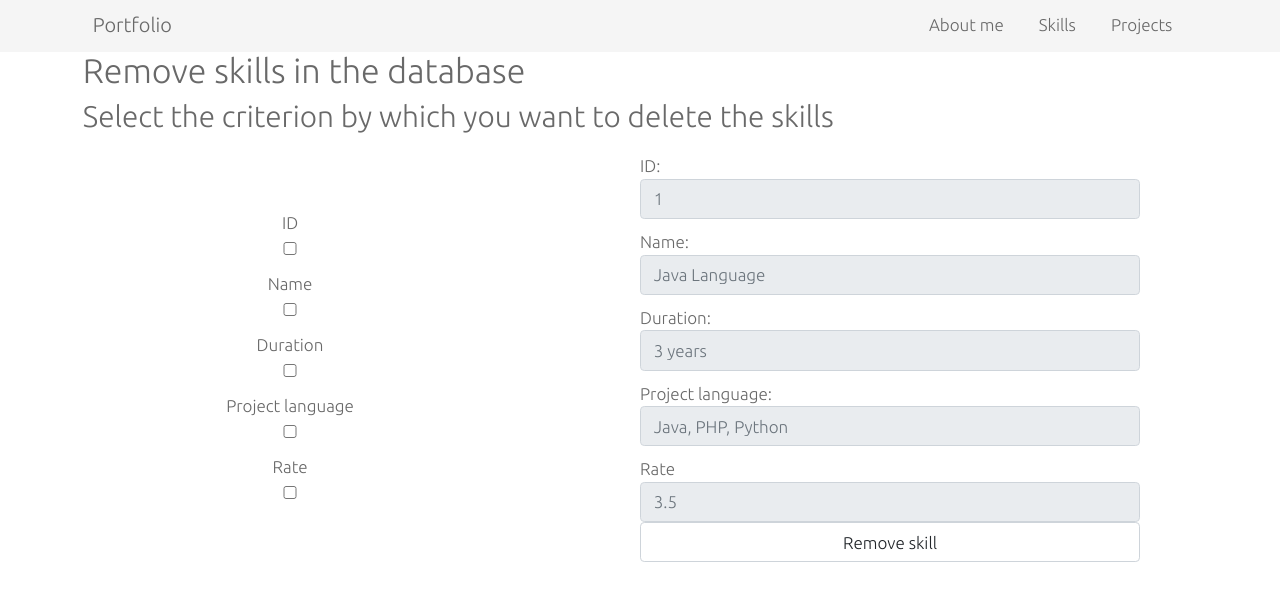
After one commit to LukiaschenkoDmitriy/Site-Card, a Symfony app: template templates/db/skill/remove.html.twig in a window 1280 px wide. The commit adds this page. Shown: the top 601 px of the page. Run offline with Twig, Linux system fonts and the light colour scheme; the template is opened without the code that fills it, so the values that code supplies are empty; some libraries are stand-ins or nearby versions.

Commit message:
Create a new controller for database 'DBSkillController'

```diff
--- /dev/null
+++ b/public/css/db/skill/remove.css
@@ -0,0 +1,65 @@
+.checkbox_container>label {
+    width:150px;
+}
+
+.checkbox_container {
+    text-align: center;
+}
+
+form {
+    margin-top: 50px;
+    width: 100%;;
+}
+
+#skill>h1 {
+    margin-bottom: 20px;
+}
+
+#skill>div {
+    display: block;
+    margin-bottom: 20px;
+}
+
+#skill>div>div>label {
+    margin-top: 10px;
+}
+
+#skill>div>div>input {
+    width:500px;
+}
+
+#skill {
+    display: flex;
+    justify-content: center;
+    align-items: center;
+}
+
+#skill>div {
+    margin-right: 100px;
+}
+
+.information {
+    margin-top: 20px;
+    height:50px;
+    text-align: center;
+    background-color: rgba(21, 158, 101, 0.705);
+    border-radius: 10px;
+}
+
+.information>p {
+    padding-top: 10px;
+    color:white;
+}
+
+.error_message {
+    text-align: center;
+    margin-top: 20px;
+    height:50px;
+    background-color: rgba(158, 21, 21, 0.705);
+    border-radius: 10px;
+}
+
+.error_message>p {
+    padding-top: 10px;
+    color:white;
+}
--- /dev/null
+++ b/public/js/skill.js
@@ -0,0 +1,18 @@
+
+let components_name = {
+    '#skill_id_checkbox': "#skill_id",
+    '#skill_name_checkbox': '#skill_name',
+    '#skill_duration_checkbox': '#skill_duration',
+    '#skill_project_language_checkbox' : '#skill_project_languages',
+    '#skill_rate_checkbox': '#skill_rate'
+}
+
+for (const [key, value] of Object.entries(components_name)) {
+    $(key).on("change", function() {
+        if ($(key).is(':checked')) {
+            $(value).removeAttr("disabled");
+        } else {
+            $(value).attr('disabled', true);
+        }
+    })
+  }
--- a/src/Entity/Skill.php
+++ b/src/Entity/Skill.php
@@ -54,12 +54,12 @@ class Skill
         return $this;
     }
 
-    public function getProjectsLanguage(): ?string
+    public function getprojectLanguage(): ?string
     {
         return $this->projectLanguage;
     }
 
-    public function setProjectsLanguage(string $projectLanguage): static
+    public function setprojectLanguage(string $projectLanguage): static
     {
         $this->projectLanguage = $projectLanguage;
 
--- a/templates/db/project/add.html.twig
+++ b/templates/db/project/add.html.twig
@@ -1,6 +1,6 @@
 {% extends 'base.html.twig' %}
 
-{% block title %}Add a new project{% endblock %}
+{% block title %}Add a new skill{% endblock %}
 {% block stylesheets %}
     <link rel="stylesheet" href="{{asset('css/db/project/add.css')}}">
     <link href="{{asset('css/bootstrap.min.css')}}" rel="stylesheet" integrity="sha384-EVSTQN3/azprG1Anm3QDgpJLIm9Nao0Yz1ztcQTwFspd3yD65VohhpuuCOmLASjC" crossorigin="anonymous">
--- /dev/null
+++ b/templates/db/skill/remove.html.twig
@@ -0,0 +1,86 @@
+{% extends 'base.html.twig' %}
+
+{% block title %}Remove skill{% endblock %}
+{% block stylesheets %}
+    <link rel="stylesheet" href="{{asset('css/db/skill/remove.css')}}">
+    <link href="{{asset('css/bootstrap.min.css')}}" rel="stylesheet" integrity="sha384-EVSTQN3/azprG1Anm3QDgpJLIm9Nao0Yz1ztcQTwFspd3yD65VohhpuuCOmLASjC" crossorigin="anonymous">
+{% endblock %}
+
+
+{% block javascripts %}
+<script src="{{asset('js/jquery.js')}}"></script>
+<script src="{{asset('js/skill.js')}}"></script>
+{% endblock %}
+
+{% block body %}
+<form name="skill" method="post" action="/db/skill/remove">
+    {% if error_message is defined%}
+        <div class="error_message">
+            <p>{{error_message}}</p>
+        </div>
+    {% endif %}
+    {% if sucsess_delete is defined%}
+        {% for skill in skills %}
+            <div class="information">
+                    <p>Skill {{skill.name}} was deleted</p>
+            </div>
+        {% endfor %}
+    {% endif %}
+    <h2>Remove skills in the database</h1>
+    <h3>Select the criterion by which you want to delete the skills</h2>
+    <div id="skill">
+        <div>
+            <div class="checkbox_container">
+                <label for="skill_id_checkbox" class="required">ID</label>
+                <input type="checkbox" id="skill_id_checkbox">
+            </div>
+            <div class="checkbox_container">
+                <label for="skill_name_checkbox" class="required">Name</label>
+                <input type="checkbox" id="skill_name_checkbox">
+            </div>
+            <div class="checkbox_container">
+                <label for="skill_duration_checkbox" class="required">Duration</label>
+                <input type="checkbox" id="skill_duration_checkbox">
+            </div>
+            <div class="checkbox_container">
+                <label for="skill_project_language_checkbox" class="required">Project language</label>
+                <input type="checkbox" id="skill_project_language_checkbox">
+            </div>
+            <div class="checkbox_container">
+                <label for="skill_rate_checkbox" class="required">Rate</label>
+                <input type="checkbox" id="skill_rate_checkbox">
+            </div>
+        </div>
+        <div>
+            <div class="skill_container skill_id">
+                <label for="skill_id" class="required">ID:</label>
+                <br>
+                <input type="text" class="form-control" disabled id="skill_id" name="skill[id]" placeholder="1" required="required">
+            </div>
+            <div class="skill_container skill_name">
+                <label for="skill_name" class="required">Name:</label>
+                <br>
+                <input type="text" class="form-control" disabled id="skill_name" name="skill[name]" placeholder="Java Language" required="required">
+            </div>
+            <div class="skill_container skill_duration">
+                <label for="skill_duration" class="required">Duration:</label>
+                <br>
+                <input type="text" class="form-control" disabled id="skill_duration" name="skill[duration]" placeholder="3 years" required="required">
+            </div>
+            <div class="skill_container skill_project_languages">
+                <label for="skill_project_languages" class="required">Project language:</label>
+                <br>
+                <input type="number" class="form-control" disabled id="skill_project_languages" name="skill[projectLanguage]" placeholder="Java, PHP, Python" required="required">
+            </div>
+            <div class="skill_container skill_rate">
+                <label for="skill_rate" class="required">Rate</label>
+                <br>
+                <input type="number" class="form-control" disabled id="skill_rate" name="skill[rate]" placeholder="3.5" required="required">
+            </div>
+            <div class="skill_container skill_saver" class="">
+                <button type="submit" class="form-control" id="project_save">Remove skill</button>
+            </div>
+        </div>
+    </div>
+</form>
+{% endblock %}
```
Also changed, not shown: public/css/db/skill/add.css (added, +48 -0 lines), public/css/db/skill/list.css (added, +20 -0 lines), src/Controller/DBSkillController.php (added, +73 -0 lines), templates/db/skill/add.html.twig (added, +48 -0 lines), templates/db/skill/list.html.twig (added, +33 -0 lines).
